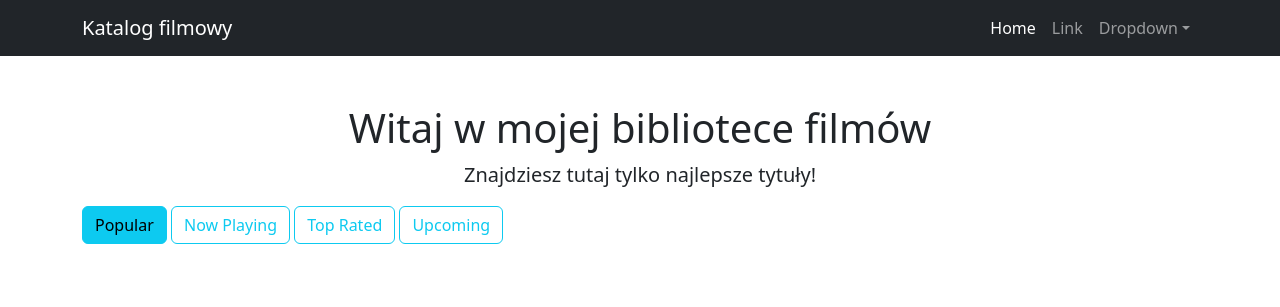
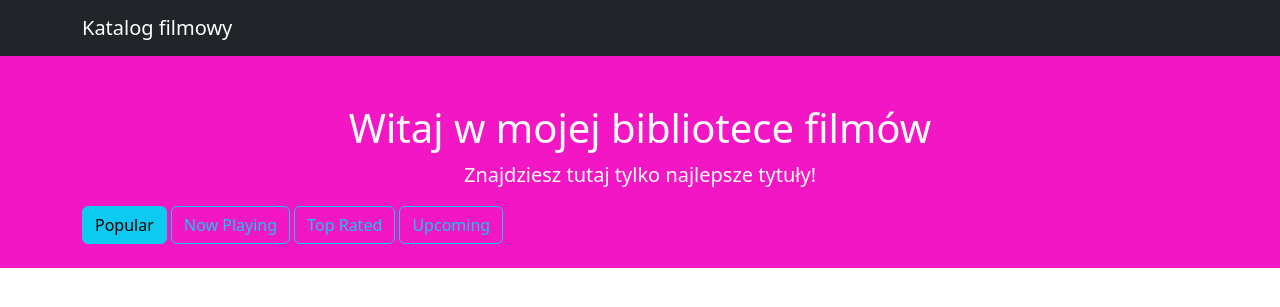
Before and after one commit to martabialecka/movies_catalogue, a Flask app: page / in a window 1280 px wide. Shown: the top 307 px of the page. Run offline with Flask 2, Linux system fonts and the light colour scheme; data that the repository does not hold is empty.

Commit message:
Make it more fancy.

```diff
--- /dev/null
+++ b/static/style.css
@@ -0,0 +1,4 @@
+.custom-container {
+    color: white;
+    background: #F216C4;
+}
--- a/templates/homepage.html
+++ b/templates/homepage.html
@@ -14,10 +14,10 @@
     <div class="col-lg-3 col-md-6 mb-4">
         <div class="card h-100">
             <img class="card-img-top" src="{{ tmdb_image_url(movie.poster_path, 'w342') }}" alt="">
-            <div class="card-body">
+            <div class="card-body bg-black">
                 <h4 class="card-title">{{ movie.title }}</h4>
             </div>
-            <div class="card-footer text-center">
+            <div class="card-footer text-center bg-black">
                 <a href="{{ url_for('movie_details', movie_id = movie.id) }}" class="btn btn-primary">Pokaż więcej</a>
             </div>
         </div>
--- a/templates/index.html
+++ b/templates/index.html
@@ -6,6 +6,8 @@
         <meta name="description" content="" />
         <meta name="author" content="" />
         <title>Projekt web: Filmy</title>
+        <!-- Custom CSS for a pink background. :D:D:D -->
+        <link rel="stylesheet" href="{{ url_for('static', filename='style.css') }}">
         <!-- Favicon-->
         <link rel="icon" type="image/x-icon" href="assets/favicon.ico" />
         <!-- Core theme CSS (includes Bootstrap)-->
@@ -16,28 +18,15 @@
         <nav class="navbar navbar-expand-lg navbar-dark bg-dark">
             <div class="container">
                 <a class="navbar-brand" href="#">Katalog filmowy</a>
-                <button class="navbar-toggler" type="button" data-bs-toggle="collapse" data-bs-target="#navbarSupportedContent" aria-controls="navbarSupportedContent" aria-expanded="false" aria-label="Toggle navigation"><span class="navbar-toggler-icon"></span></button>
-                <div class="collapse navbar-collapse" id="navbarSupportedContent">
-                    <ul class="navbar-nav ms-auto mb-2 mb-lg-0">
-                        <li class="nav-item"><a class="nav-link active" aria-current="page" href="#">Home</a></li>
-                        <li class="nav-item"><a class="nav-link" href="#">Link</a></li>
-                        <li class="nav-item dropdown">
-                            <a class="nav-link dropdown-toggle" id="navbarDropdown" href="#" role="button" data-bs-toggle="dropdown" aria-expanded="false">Dropdown</a>
-                            <ul class="dropdown-menu dropdown-menu-end" aria-labelledby="navbarDropdown">
-                                <li><a class="dropdown-item" href="#">Action</a></li>
-                                <li><a class="dropdown-item" href="#">Another action</a></li>
-                                <li><hr class="dropdown-divider" /></li>
-                                <li><a class="dropdown-item" href="#">Something else here</a></li>
-                            </ul>
-                        </li>
-                    </ul>
-                </div>
             </div>
         </nav>
         <!-- Page content-->
-        <div class="container">
-            {% block content %}
-            {% endblock %}        </div>
+        <div class="custom-container">
+            <div class="container">
+                {% block content %}
+                {% endblock %}
+            </div>
+        </div>
         <!-- Bootstrap core JS-->
         <script src="https://cdn.jsdelivr.net/npm/bootstrap@5.3.0-alpha1/dist/js/bootstrap.bundle.min.js" integrity="sha384-w76AqPfDkMBDXo30jS1Sgez6pr3x5MlQ1ZAGC+nuZB+EYdgRZgiwxhTBTkF7CXvN" crossorigin="anonymous"></script>
     </body>
--- a/templates/movie_details.html
+++ b/templates/movie_details.html
@@ -1,6 +1,7 @@
 {% extends "index.html" %}
 
 {% block content %}
+
 <div class="container">
 
     <h1 class="my-4">
```
